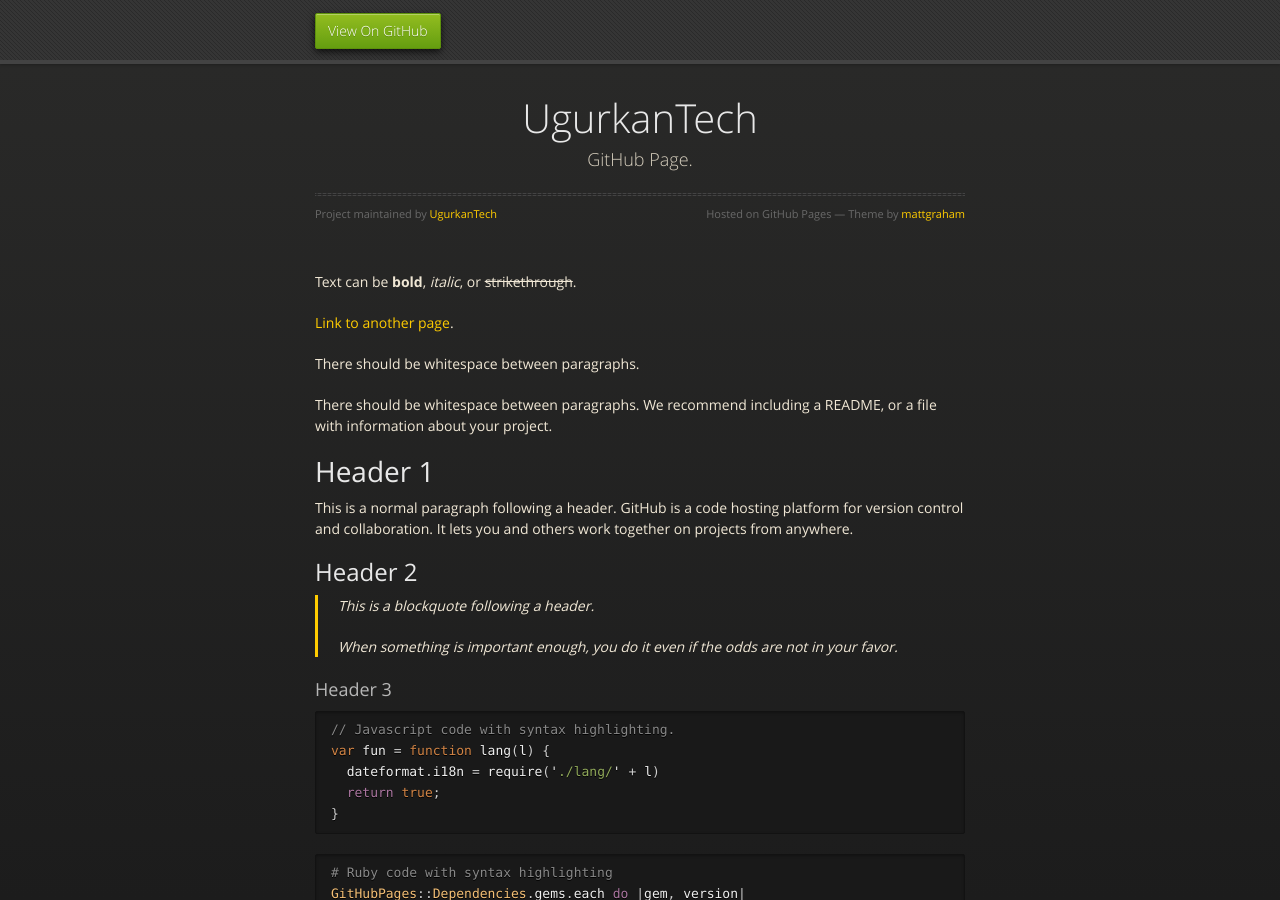
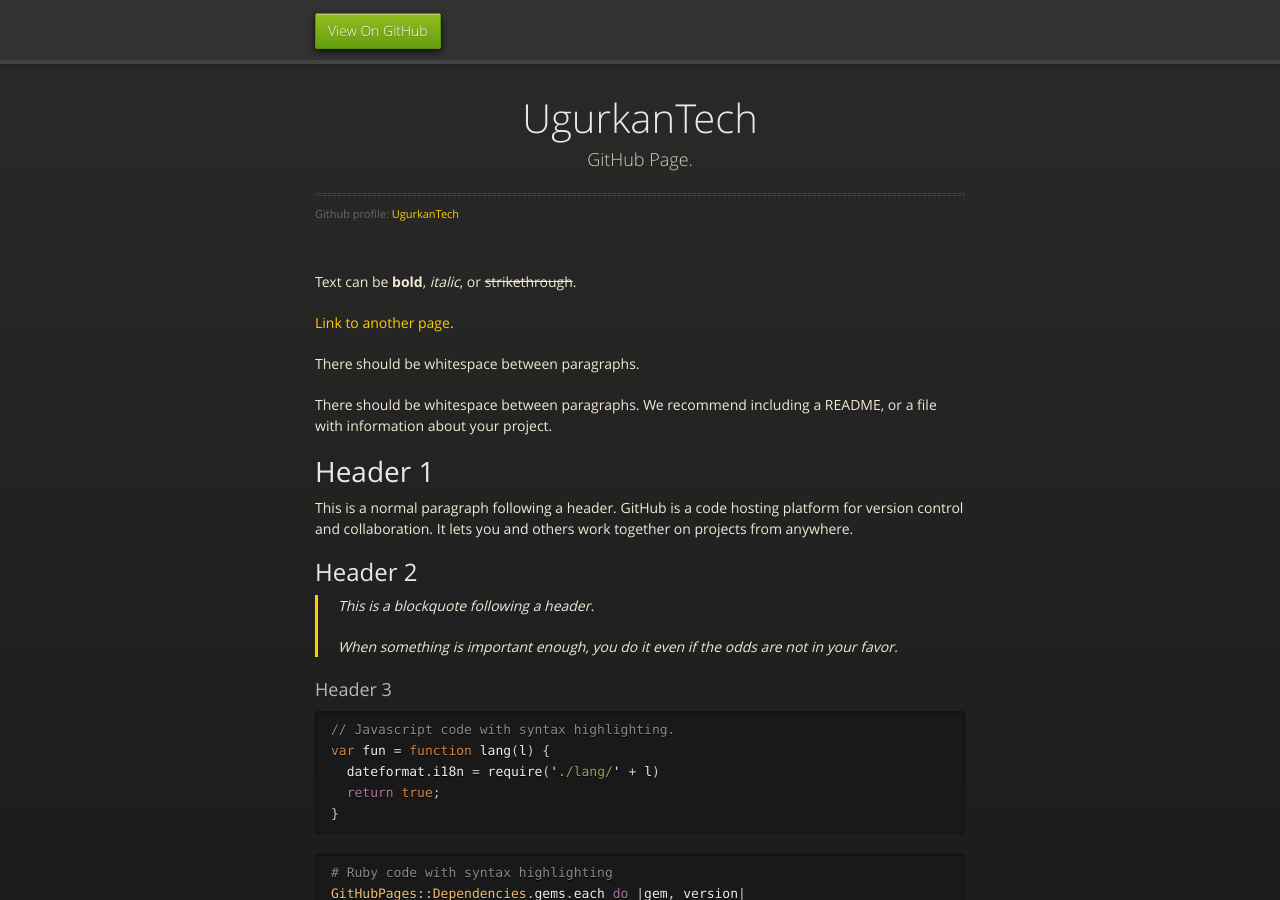
Before and after one commit to UgurkanTech/UgurkanTech.github.io, a Jekyll site: the page built from index.md, in a window 1280 px wide and 900 px high. Built offline with Jekyll 4.4.1, drawn with Linux system fonts in a browser that asks for light colours.

Commit message:
Update default.html

```diff
--- a/_layouts/default.html
+++ b/_layouts/default.html
@@ -38,8 +38,7 @@
           <h1>{{ site.title | default: site.github.repository_name }}</h1>
           <p>{{ site.description | default: site.github.project_tagline }}</p>
           <hr>
-          <span class="credits left">Project maintained by <a href="{{ site.github.owner_url }}">{{ site.github.owner_name }}</a></span>
-          <span class="credits right">Hosted on GitHub Pages &mdash; Theme by <a href="https://twitter.com/mattgraham">mattgraham</a></span>
+          <span class="credits left">Github profile: <a href="{{ site.github.owner_url }}">{{ site.github.owner_name }}</a></span>
         </div>
 
         {{ content }}
```
